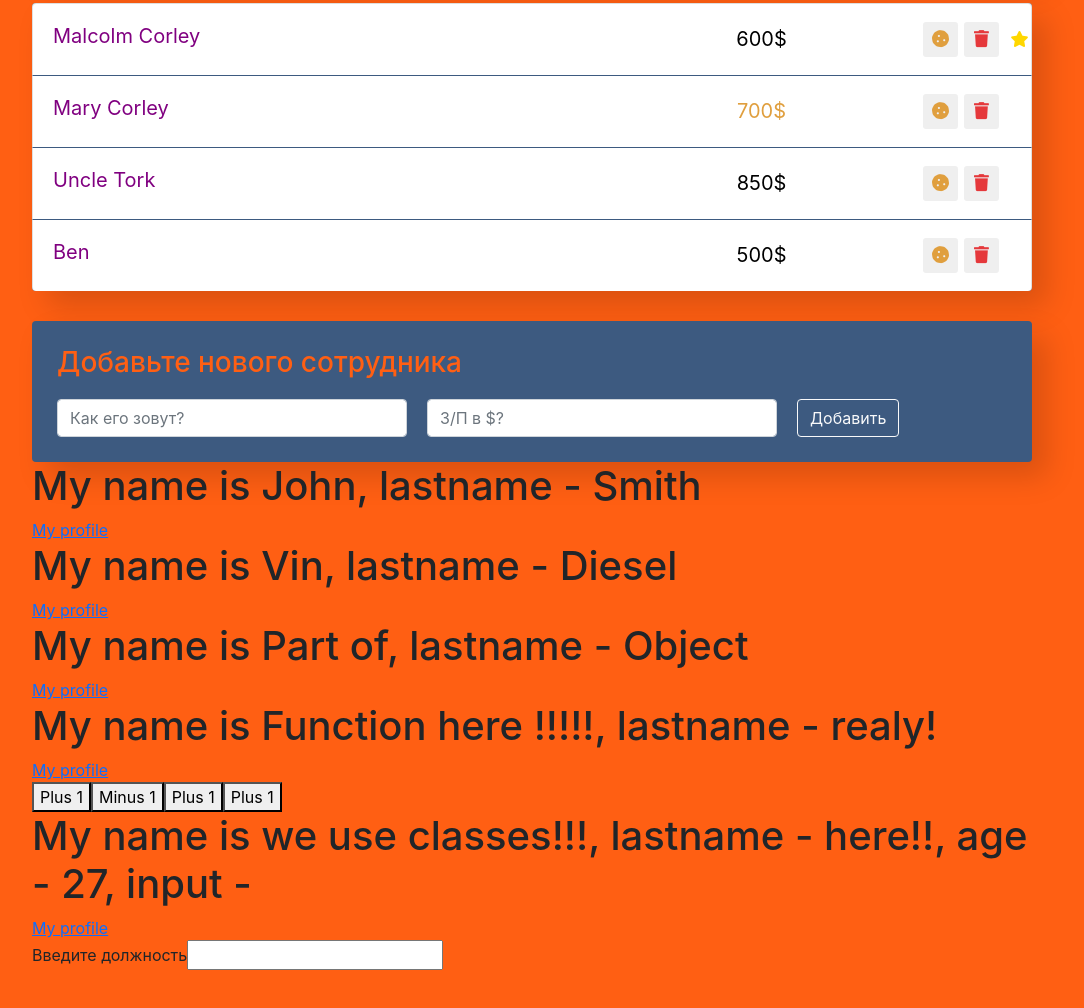
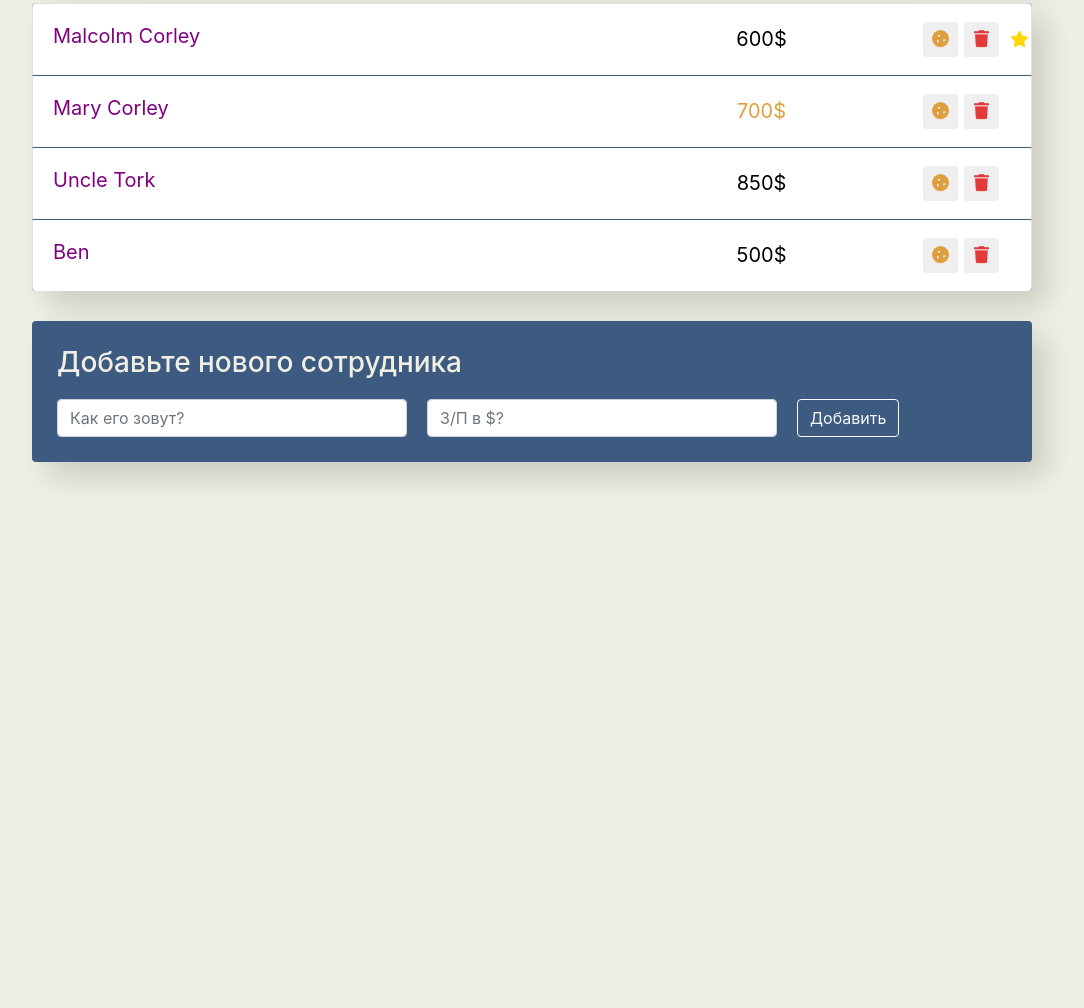
Before and after one commit to akoval29/employeesForm, a React app: page / in a window 1280 px wide. Shown: the part 452-1460 px from the top of the page, without its empty margins (108-1192 px from the left). After the commit the page ends 964 px from the top, so only its background shows below. Built offline with nearby package versions, Linux system fonts and the light colour scheme.

Commit message:
cleaned up

```diff
--- a/package.json
+++ b/package.json
@@ -10,6 +10,7 @@
     "react-dom": "^17.0.2",
     "react-scripts": "4.0.3",
     "sass": "^1.51.0",
+    "styled-components": "^5.3.5",
     "web-vitals": "^1.0.1"
   },
   "scripts": {
--- a/src/components/app/app.js
+++ b/src/components/app/app.js
@@ -7,123 +7,6 @@ import EmployeesAddForm from '../employees-add-form/employees-add-form';
 
 import './app.css';
 
-// Передача аргументів - Варіант № 1
-function WhoAmI1 (props) {
-  return (
-    <div>
-      <h1>My name is {props.name}, lastname - {props.lastname}</h1>
-      <a href={props.link}>My profile</a>
-    </div>
-  )
-}
-
-// Передача аргументів - Варіант № 2 - деструктуризація
-function WhoAmI2 ({name, lastname, link}) {
-  return (
-    <div>
-      <h1>My name is {name}, lastname - {lastname}</h1>
-      <a href={link}>My profile</a>
-    </div>
-  )
-}
-
-// Передача аргументів - Варіант № 3 - передали СВОЙСТВО ОБЄКТА
-function WhoAmI3 ({name, lastname, link}) {
-  return (
-    <div>
-      <h1>My name is {name.firstName}, lastname - {lastname}</h1>
-      <a href={link}>My profile</a>
-    </div>
-  )
-}
-
-// Передача аргументів - Варіант № 4 - передали ФУНКЦІЮ
-function WhoAmI4 ({name, lastname, link}) {
-  return (
-    <div>
-      <h1>My name is {name()}, lastname - {lastname}</h1>
-      <a href={link}>My profile</a>
-    </div>
-  )
-}
-
-// Класи
-class WhoAmI5 extends Component {
-  constructor(props) {
-    super(props);
-    this.state = {
-      years: 27,
-      textPlus: "Plus 1",
-      textMinus: "Minus 1",
-      pos: "",
-    }
-    this.nextYear2 = this.nextYear2.bind(this);  //второй метод привязки контекста
-  }
-
-// setState - запускает перерисовку компонента
-  nextYear = () => {
-    this.setState({
-      years: this.state.years +1
-    })
-  }
-
-  // setState - запускает перерисовку компонента - второй и третий метод превязки контекста (разница в рендер-ретурне)
-  nextYear2() {
-    this.setState(state => ({
-      years: this.state.years +1
-    }))
-  }
-
-// а такой вариант для случаев когда надо подождать асинхрон от "какой-то" предыдущей операции над ЭТИМ стейтом
-  prefYear = () => {
-    this.setState(state => ({
-      years: state.years -1
-    }))
-  }
-
-  //событие инпута. передали в сетстейт обьект, изменили стейт.
-  commitInputOnChanges = (e, color) => {
-    console.log(color);
-    console.log(e.target);
-    console.log(e.target.value);
-    this.setState({
-      pos: e.target.value
-    })
-  }
-
-  render() {
-    const {name, lastname, link} = this.props;
-    const {years, pos}= this.state;
-    return (
-      <div>
-        {/* Первый метод привязки контекста*/}
-        <button onClick={this.nextYear} >{this.state.textPlus}</button>
-        <button onClick={this.prefYear} >{this.state.textMinus}</button>
-
-        {/* Второй метод */}
-        <button onClick={this.nextYear2} >{this.state.textPlus}</button>
-
-        {/* Третий метод */}
-        <button onClick={() => this.nextYear2()} >{this.state.textPlus}</button>
-
-
-        <h1>My name is {name},
-        lastname - {lastname},
-        age - {years},
-        input - {pos}</h1>
-
-        <a href={link}>My profile</a>
-
-        <form>
-          <span>Введите должность</span>
-          <input type="text" onChange={(e) => this.commitInputOnChanges(e, 'some color')}/>
-        </form>
-        {/* еще варианты = onChange - onClick - onSubmit - onInput */}
-        {/* аргументы можна и не передавать, тогда будет:   <input type="text" onChange={this.commitInputOnChange}/>   */}
-      </div>
-    )
-  }
-}
 
 class App extends Component {
   constructor(props) {
@@ -153,7 +36,7 @@ class App extends Component {
       //   data: newArr
       // }
 
-      // удобний метод
+      // удобний метод =)
       return {
         data: data.filter(item => item.id !== id)
       }
@@ -294,12 +177,6 @@ class App extends Component {
 
         <EmployeesAddForm
           onAdd={this.addItem}/>
-
-        <WhoAmI1 name="John" lastname="Smith" link="facebook.com"/>
-        <WhoAmI2 name="Vin" lastname="Diesel" link="facebook.com"/>
-        <WhoAmI3 name={{firstName: "Part of"}} lastname="Object" link="facebook.com"/>
-        <WhoAmI4 name={() => {return "Function here !!!!!"}} lastname="realy!" link="facebook.com"/>
-        <WhoAmI5 name="we use classes!!!" lastname="here!!" link="facebook.com"/>
       </div>
     );
   }
--- a/src/variables.scss
+++ b/src/variables.scss
@@ -1 +1 @@
-$main-color: #FF5F13;
+$main-color: #f0efe5;
```
Also changed, not shown: 2 other files.
